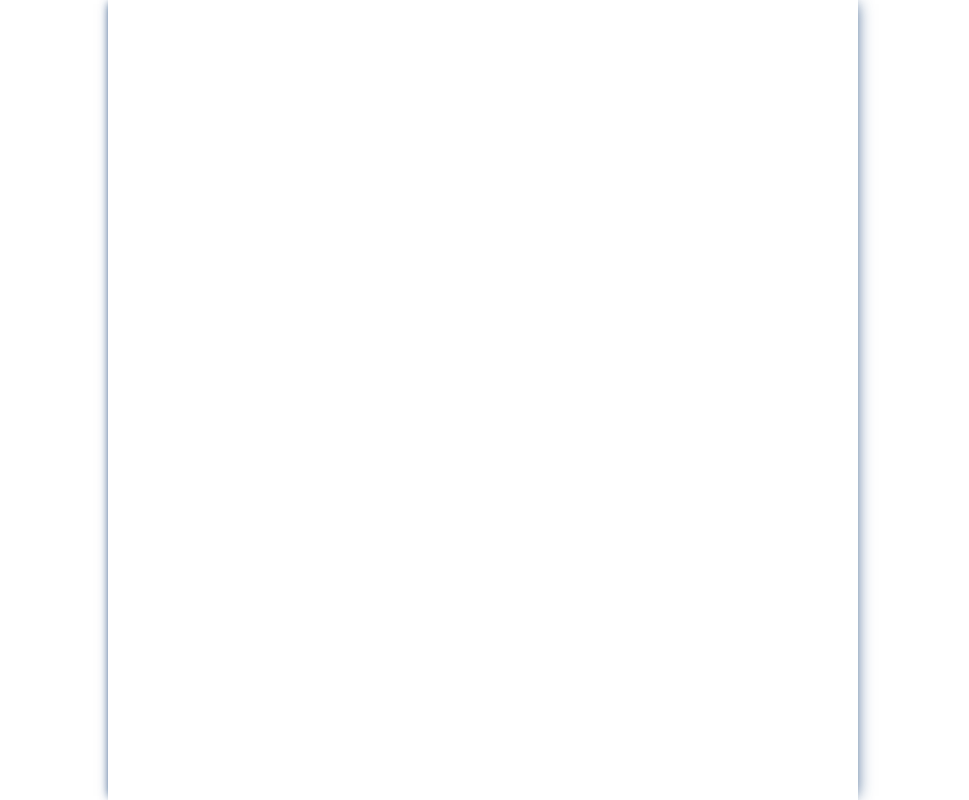
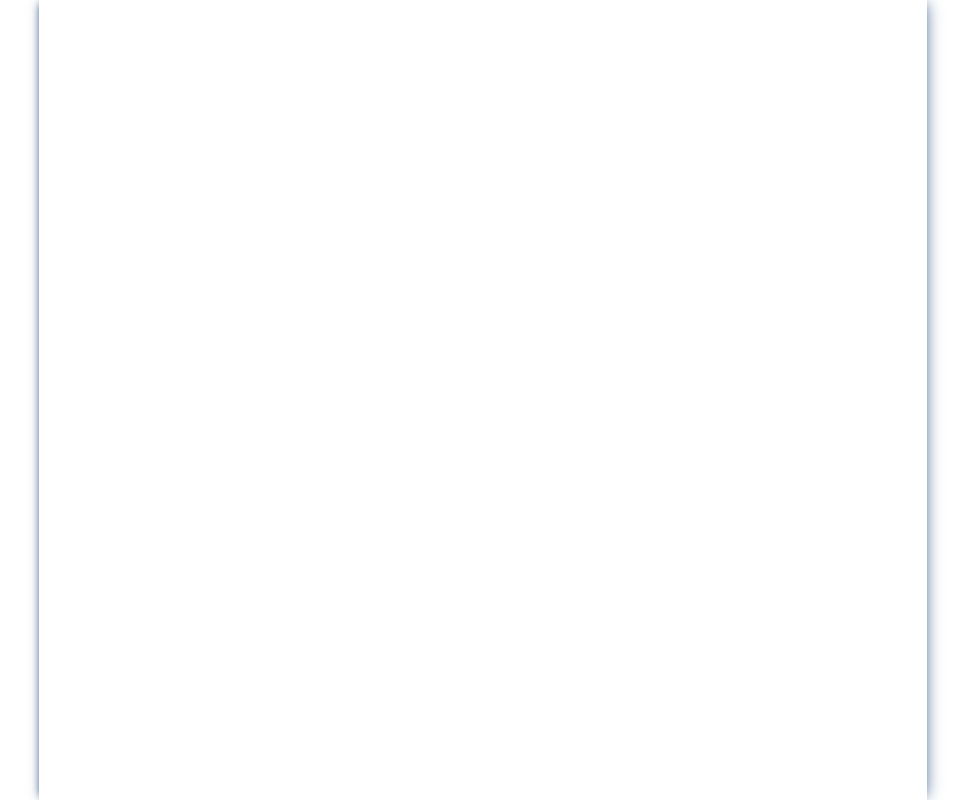
Before and after one commit to moreyog/html-project, a plain HTML site: page formBackground.html in a window 1280 px wide. Shown: the whole page, without its empty margins (157-1126 px from the left). Drawn offline with nearby package versions, Linux system fonts and the light colour scheme.

Commit message:
% based margins added

```diff
--- a/formBackground.html
+++ b/formBackground.html
@@ -39,7 +39,7 @@
 </head>
 <body>
     <div class="container h-100">
-        <div class="row h-100 div-form" style="margin: 0px 180px 0px 180px;">
+        <div class="row h-100 div-form" style="margin: 0% 10%;">
 
         </div>
     </div>
```
